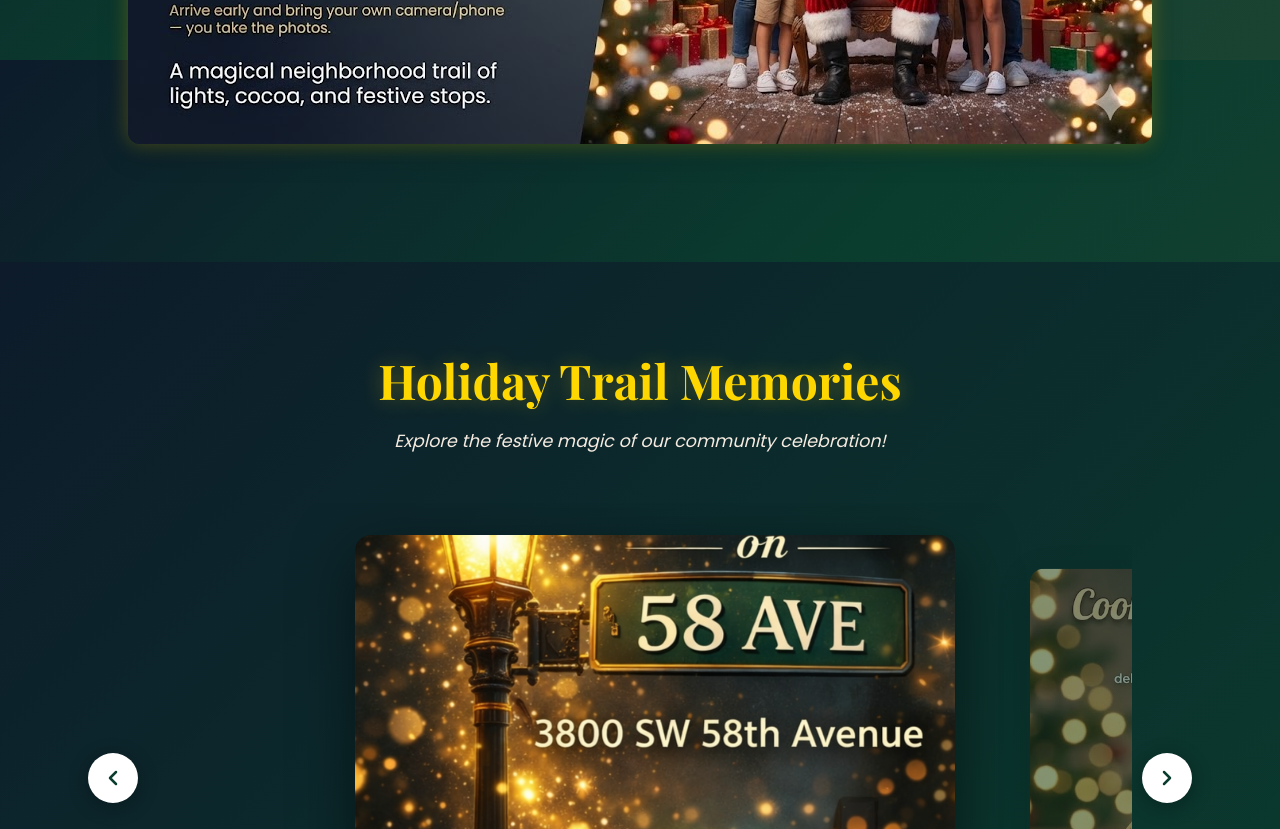
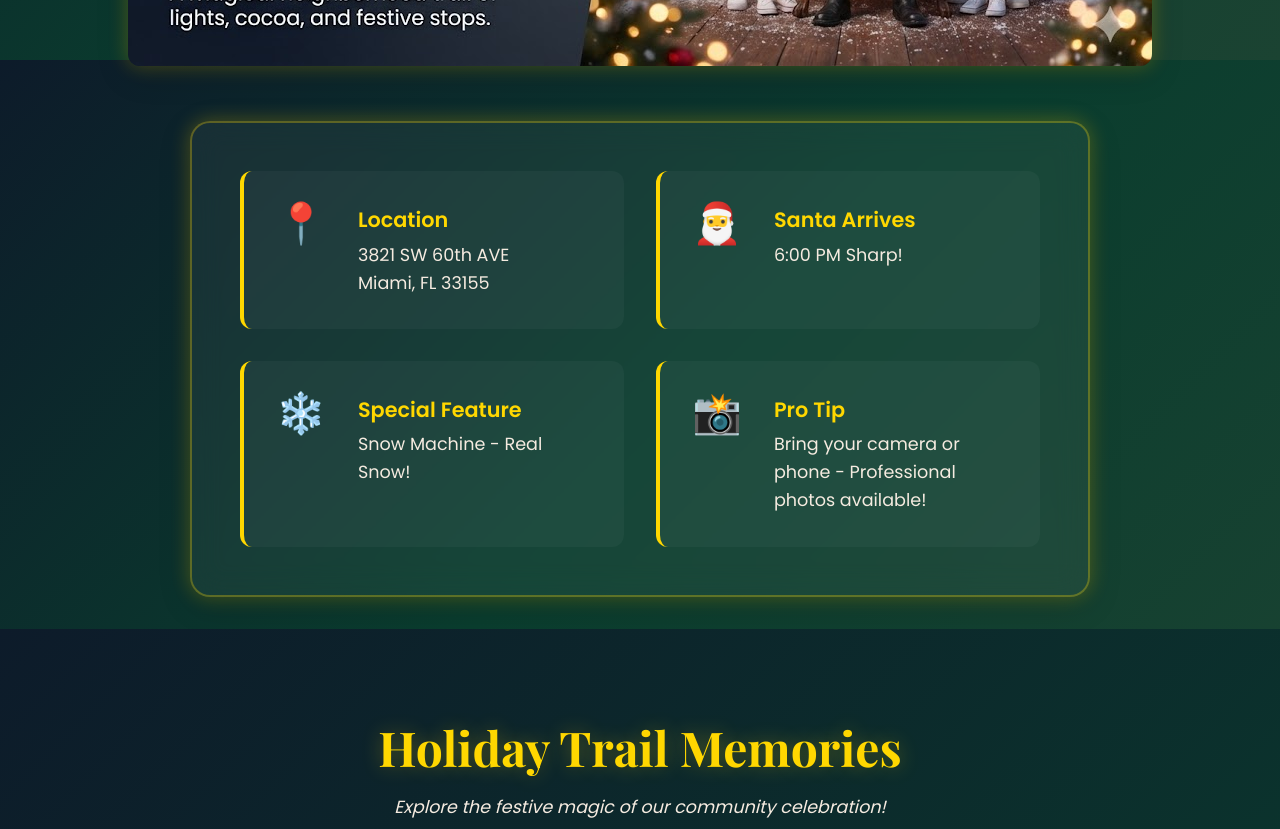
Before and after one commit to pdarleyjr/red-bird-holiday-trail, a plain HTML site: page index.html in a window 1280 px wide. Shown: the part 1540-2369 px from the top of the page. Drawn offline with nearby package versions, Linux system fonts and the light colour scheme; no server answers.

Commit message:
Add modern Santa Photo event details card with address, time, and snow machine info

```diff
--- a/index.html
+++ b/index.html
@@ -88,6 +88,43 @@
                     alt="Red Bird Holiday Trail — Santa Photo Stop flyer with time and location details"
                     class="flyer-hero__img" loading="eager" decoding="async">
             </picture>
+        </div>
+
+        <!-- Event Details Card -->
+        <div class="santa-details-card">
+            <div class="santa-details-content">
+                <div class="santa-detail-row">
+                    <span class="detail-icon">📍</span>
+                    <div class="detail-text">
+                        <h3>Location</h3>
+                        <p>3821 SW 60th AVE<br>Miami, FL 33155</p>
+                    </div>
+                </div>
+
+                <div class="santa-detail-row">
+                    <span class="detail-icon">🎅</span>
+                    <div class="detail-text">
+                        <h3>Santa Arrives</h3>
+                        <p>6:00 PM Sharp!</p>
+                    </div>
+                </div>
+
+                <div class="santa-detail-row">
+                    <span class="detail-icon">❄️</span>
+                    <div class="detail-text">
+                        <h3>Special Feature</h3>
+                        <p>Snow Machine - Real Snow!</p>
+                    </div>
+                </div>
+
+                <div class="santa-detail-row">
+                    <span class="detail-icon">📸</span>
+                    <div class="detail-text">
+                        <h3>Pro Tip</h3>
+                        <p>Bring your camera or phone - Professional photos available!</p>
+                    </div>
+                </div>
+            </div>
         </div>
     </section>
 
--- a/styles.css
+++ b/styles.css
@@ -991,6 +991,7 @@ button:focus-visible {
     min-height: 100dvh;
     /* Dynamic viewport height for mobile */
     display: flex;
+    flex-direction: column;
     align-items: center;
     justify-content: center;
     padding: var(--spacing-md);
@@ -1014,6 +1015,79 @@ button:focus-visible {
     border-radius: var(--border-radius);
     box-shadow: var(--shadow-lg), var(--shadow-glow);
     animation: fadeInScale 1s ease-out;
+}
+
+/* Santa Details Card */
+.santa-details-card {
+    width: 100%;
+    max-width: 900px;
+    margin: 2rem auto 0;
+    background: rgba(255, 255, 255, 0.05);
+    backdrop-filter: blur(15px);
+    -webkit-backdrop-filter: blur(15px);
+    border: 2px solid rgba(255, 215, 0, 0.3);
+    border-radius: var(--border-radius-lg);
+    padding: var(--spacing-lg);
+    box-shadow: var(--shadow-lg), var(--shadow-glow);
+    animation: fadeInUp 1s ease-out 0.5s both;
+}
+
+.santa-details-content {
+    display: grid;
+    grid-template-columns: 1fr;
+    gap: var(--spacing-md);
+}
+
+.santa-detail-row {
+    display: flex;
+    align-items: flex-start;
+    gap: var(--spacing-md);
+    padding: var(--spacing-md);
+    background: rgba(255, 255, 255, 0.03);
+    border-radius: var(--border-radius);
+    border-left: 4px solid var(--metallic-gold);
+    transition: all 0.3s ease;
+}
+
+.santa-detail-row:hover {
+    background: rgba(255, 255, 255, 0.08);
+    transform: translateX(5px);
+    border-left-color: var(--radiant-red);
+}
+
+.detail-icon {
+    font-size: clamp(2rem, 6vw, 2.5rem);
+    flex-shrink: 0;
+    line-height: 1;
+}
+
+.detail-text {
+    flex: 1;
+}
+
+.detail-text h3 {
+    font-size: clamp(1.1rem, 4vw, 1.3rem);
+    color: var(--metallic-gold);
+    margin-bottom: 0.25rem;
+    font-weight: 600;
+}
+
+.detail-text p {
+    font-size: clamp(0.95rem, 3.5vw, 1.1rem);
+    color: var(--soft-beige);
+    line-height: 1.6;
+    margin: 0;
+}
+
+/* Responsive Grid for Larger Screens */
+@media (min-width: 768px) {
+    .santa-details-content {
+        grid-template-columns: repeat(2, 1fr);
+    }
+
+    .santa-details-card {
+        margin-top: 3rem;
+    }
 }
 
 /* Fallback for browsers without dvh support */
```
